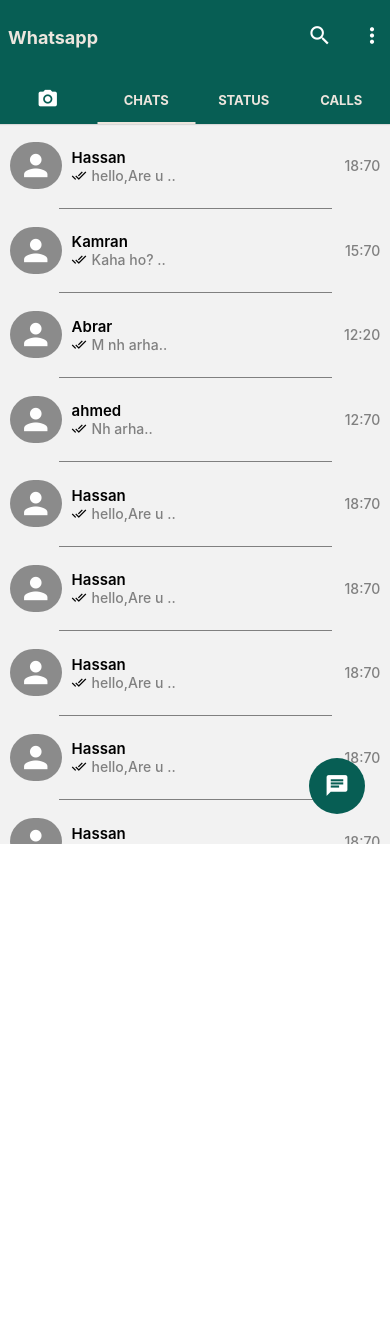
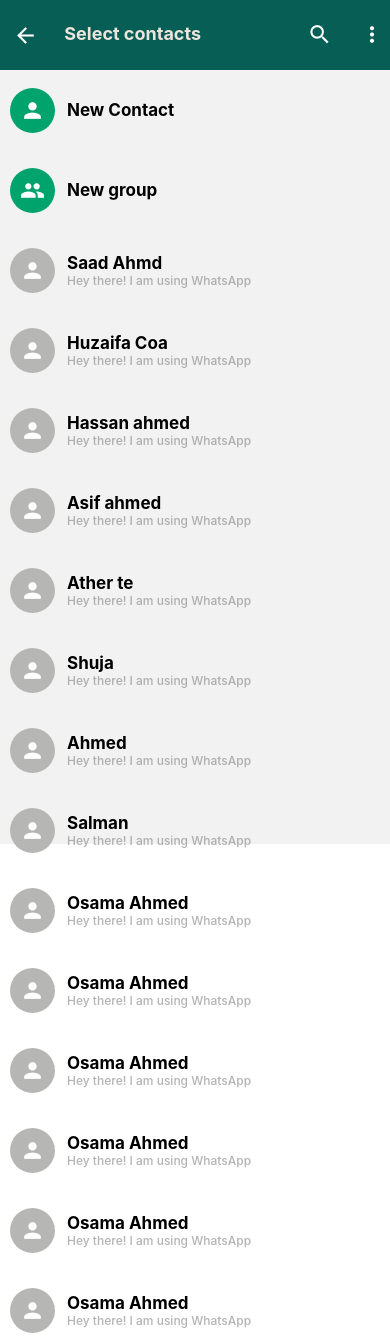
Before and after one commit to OsamaShabbir508/whatsApp-clone, a React Native app: screen /Contacts in a window 390 px wide. Shown: the top 1341 px of the page. Before the commit the page ends 844 px from the top, so only its background shows below. Built offline with nearby package versions, Linux system fonts and the light colour scheme.

Commit message:
Contact list with dummy data

```diff
--- a/src/Navigations/HomeStack.js
+++ b/src/Navigations/HomeStack.js
@@ -1,5 +1,6 @@
 import {createNativeStackNavigator} from '@react-navigation/native-stack';
 import Chatting from '../screens/Chatting';
+import Contacts from '../screens/Contacts';
 import Home from '../screens/Home';
 
 const Stack = createNativeStackNavigator();
@@ -11,6 +12,7 @@
     }}>
       <Stack.Screen  name="Home" component={Home} />
       <Stack.Screen name="Chatting" component={Chatting} />
+      <Stack.Screen name='Contacts' component={Contacts}/>
     </Stack.Navigator>
   );
 };
--- /dev/null
+++ b/src/components/Contact.jsx
@@ -0,0 +1,40 @@
+import React from 'react';
+import {View, Text, StyleSheet} from 'react-native';
+import Icon from 'react-native-vector-icons/MaterialIcons';
+import { Color } from '../theme/color';
+
+const Contact = ({iconName='person', iconBackGroundColor = Color.grayCloud,title='Test',subTitle='Hey there! I am using WhatsApp'}) => {
+  return (
+    <View style={styles.mainContainer}>
+      <View
+        style={{
+          backgroundColor: `${iconBackGroundColor}`,
+          padding: 10,
+          alignItems: 'center',
+          justifyContent: 'center',
+          borderRadius: 40,
+        }}>
+        <Icon name={iconName} size={25} color="white" />
+      </View>
+       <View style={{
+        marginLeft:12,
+        flexDirection:'column',
+        justifyContent:'center',
+       }}>
+        <Text style={{color:'black',fontSize:17,fontWeight:'700'}}>{title}</Text>
+     {subTitle &&<Text style={{color:'gray',opacity:.6,fontSize:12,fontWeight:'500'}}>{subTitle}</Text>}
+       </View>
+    </View>
+  );
+};
+export default Contact;
+const styles = StyleSheet.create({
+  mainContainer: {
+    width: '100%',
+    flexDirection: 'row',
+    paddingHorizontal: 10,
+    height: 80,
+    alignItems: 'center',
+    //backgroundColor:'red'
+  },
+});
--- a/src/components/Header.jsx
+++ b/src/components/Header.jsx
@@ -21,8 +21,7 @@
       </>
     );
   } else if (screenName === 'chat') {
-
-          const {onBack,popUpMenuItems,name}=data;
+    const {onBack, popUpMenuItems, name} = data;
     return (
       <>
         <View style={styels.chatHeaderBackAndInfoContainer}>
@@ -44,7 +43,35 @@
           <TouchableOpacity>
             <Icon name="call" size={20} color="white" />
           </TouchableOpacity>
-          <PopUpMenu popUpMenuItems={popUpMenuItems}  />
+          <PopUpMenu popUpMenuItems={popUpMenuItems} />
+        </View>
+      </>
+    );
+  } else if (screenName === 'contacts') {
+    //  const {onBack,popUpMenuItems,name}=data;
+     const {onBack}=data;
+
+    return (
+      <>
+        <View style={{
+        //  backgroundColor:'red',
+          flexDirection:'row',
+          padding:5,
+          flex:.65,
+          justifyContent:'space-between'
+        }}>
+          <TouchableOpacity activeOpacity={.8} onPress={onBack}>
+        <Icon name="arrow-back" size={25} color="white" />
+        </TouchableOpacity>
+        <Text style={[styels.title,{fontWeight:'700',fontSize:18}]}>{'Select contacts'}</Text>
+        </View>
+        <View style={styels.imageContainer}>
+          <TouchableOpacity style={styels.touchContainer} onPress={() => {}}>
+            <Icon name="search" size={25} color="white" />
+          </TouchableOpacity>
+          <View style={styels.touchContainer}>
+            <PopUpMenu />
+          </View>
         </View>
       </>
     );
@@ -66,7 +93,7 @@
   headerContainer: {
     backgroundColor: Color.green,
     padding: 8,
-    height: '9%',
+    height: 70,
     width: '100%',
     flexDirection: 'row',
     justifyContent: 'space-between',
--- a/src/screens/Chatting.jsx
+++ b/src/screens/Chatting.jsx
@@ -5,7 +5,9 @@
   TextInput,
   TouchableOpacity,
   TouchableWithoutFeedback,
+  Text,
   View,
+  Modal,
 } from 'react-native';
 import Icon from 'react-native-vector-icons/MaterialIcons';
 import Header from '../components/Header';
@@ -18,22 +20,23 @@
 const Chatting = ({navigation, route}) => {
   const {name} = route.params;
   const [contentSize, setContentSize] = useState(0);
-  const [onFocusAndBlur,setOnFocusAndBlur]=useState(false)
+  const [onFocusAndBlur, setOnFocusAndBlur] = useState(false);
+  const [showAattachment,setShowAttachment]=useState(false)
+ const handleAttachmentModal=()=>setShowAttachment(!showAattachment)
 
   const goBack = () => {
     navigation.goBack();
   };
-  const onFocusandBlur=(event)=>{
-    setTextInputdetails((prevValues)=>({...prevValues,onFocus:''}))
-
-  }
+  const onFocusandBlur = event => {
+    setTextInputdetails(prevValues => ({...prevValues, onFocus: ''}));
+  };
   const onContentSizeChanges = event => {
     120 > contentSize &&
-    contentSize < 120 &&setContentSize(event.nativeEvent.contentSize.height);
+      contentSize < 120 &&
+      setContentSize(event.nativeEvent.contentSize.height);
     event.nativeEvent.contentSize.height < 120 &&
-    setContentSize(event.nativeEvent.contentSize.height);
-
-     };
+      setContentSize(event.nativeEvent.contentSize.height);
+  };
   return (
     <View style={{flex: 1}}>
       <Header
@@ -47,14 +50,12 @@
       <View
         style={{
           flex: 1,
-          backgroundColor: 'blue',
+          //  backgroundColor: 'blue',
         }}>
-
         <View style={styles.inputTextContainer}>
-
           <View style={styles.inputPrefixIconAndTextInputContainer}>
             <TouchableOpacity style={styles.inputPrefixIcon}>
-              <Icon name="emoji-emotions" size={28} color="gray" />
+              <Icon name="emoji-emotions" size={28} color={Color.grayCloud} />
             </TouchableOpacity>
             <TextInput
               numberOfLines={3}
@@ -62,19 +63,21 @@
               multiline={true}
               placeholder="Message"
               placeholderTextColor={'black'}
-              onFocus={(e)=>{console.log('focused');}}
-              on={()=>console.log('unfocused')}
+              onFocus={e => {
+                console.log('focused');
+              }}
+              on={() => console.log('unfocused')}
               // onBlur={()=>{console.log('blured');}}
               style={[
                 styles.textInputStyle,
-                {height: Math.max(55,contentSize)},
+                {height: Math.max(55, contentSize)},
               ]}
             />
-            <TouchableOpacity activeOpacity={0.8} style={styles.suffixIcon}>
-              <Icon name="attach-file" size={25} color="gray" />
+            <TouchableOpacity onPress={handleAttachmentModal} activeOpacity={0.8} style={styles.suffixIcon}>
+              <Icon name="attach-file" size={25} color={Color.grayCloud} />
             </TouchableOpacity>
             <TouchableOpacity activeOpacity={0.8} style={styles.suffixIcon}>
-              <Icon name="camera-alt" size={25} color="gray" />
+              <Icon name="camera-alt" size={25} color={Color.grayCloud} />
             </TouchableOpacity>
           </View>
           <TouchableOpacity activeOpacity={0.8} style={styles.micContainer}>
@@ -82,9 +85,70 @@
           </TouchableOpacity>
         </View>
       </View>
+      <SelectAttachment onPress={handleAttachmentModal} showAattachment={showAattachment}/>
     </View>
   );
 };
+const SelectAttachment = ({onPress,showAattachment}) => {
+
+  return (
+    <Modal transparent={true} visible={showAattachment}>
+      <TouchableOpacity activeOpacity={.8} onPress={onPress} style={{height: '100%', width: '100%'}}>
+        <TouchableOpacity
+          activeOpacity={.9}
+          style={{
+            position: 'absolute',
+            bottom: '9%',
+            width: '95%',
+            borderRadius:20,
+            backgroundColor:'white',
+            height: '35%',
+            alignSelf:'center',
+            flexDirection:'row',
+            justifyContent:'space-around',
+            flexWrap:'wrap',
+
+            padding:20
+          }}>
+            <AttachmentOptions backgroundColor={'#6A0DAD'} iconName={'file-copy'} title='Document'/>
+            <AttachmentOptions backgroundColor={'#F67280'} iconName={'camera-alt'} title='Document'/>
+            <AttachmentOptions backgroundColor={'purple'} iconName={'image'} title='Document'/>
+            <AttachmentOptions backgroundColor={'orange'} iconName={'headset'} title='Document'/>
+            <AttachmentOptions backgroundColor={'#00A36C'} iconName={'location-pin'} title='Document'/>
+            <AttachmentOptions backgroundColor={'#1589FF'} iconName={'person'} title='Document'/>
+          </TouchableOpacity>
+      </TouchableOpacity>
+    </Modal>
+  );
+};
+const AttachmentOptions=({backgroundColor,iconName,title})=>{
+  return(
+    <View style={{
+      justifyContent:'center',
+      margin:'5%',
+      //alignItems:'center'
+    }}>
+    <TouchableOpacity activeOpacity={.7} style={{
+      padding:12,
+      backgroundColor:`${backgroundColor}`,
+      justifyContent:'center',
+      width:50,
+      borderRadius:60,
+
+      alignItems:'center'
+    }}>
+      <Icon
+      name={`${iconName}`}
+      size={25}
+      color='white'
+      />
+
+
+    </TouchableOpacity>
+    <Text style={{color:'gray',marginTop:2,fontSize:13}}>{title}</Text>
+    </View>
+  )
+}
 const styles = StyleSheet.create({
   inputTextContainer: {
     position: 'absolute',
@@ -133,7 +197,7 @@
   micContainer: {
     backgroundColor: Color.green,
     borderRadius: 40,
-    padding: 6,
+    padding: 9,
     marginBottom: 5,
     // height:30,
     // width:30,
--- /dev/null
+++ b/src/screens/Contacts.jsx
@@ -0,0 +1,103 @@
+import React from 'react';
+import {View, Text, FlatList} from 'react-native';
+import Contact from '../components/Contact';
+import Header from '../components/Header';
+
+const Contacts = ({navigation}) => {
+  return (
+    <View >
+      <Header screenName="contacts" data={{onBack: () => {navigation.goBack()}}} />
+       <FlatList
+          data={contact_List}
+          renderItem={({item, index}) => <Contact{...item} />}
+        />
+    </View>
+  );
+};
+export default Contacts;
+const contact_List = [
+  {
+    iconBackGroundColor: '#00A36C',
+    title: 'New Contact',
+    subTitle: '',
+  },
+  {
+    iconName: 'group',
+    iconBackGroundColor: '#00A36C',
+    title: 'New group',
+    subTitle: '',
+  },
+
+  {
+    title: 'Saad Ahmd',
+  },
+  {
+    title: 'Huzaifa Coa',
+  },
+  {
+    title: 'Hassan ahmed',
+  },
+  {
+    title: 'Asif ahmed',
+  },
+  {
+    title: 'Ather te',
+  },
+  {
+    title: 'Shuja',
+  },
+  {
+    title: 'Ahmed',
+  },
+  {
+    title: 'Salman',
+  },
+  {
+    title: 'Osama Ahmed',
+  },
+  {
+    title: 'Osama Ahmed',
+  },
+  {
+    title: 'Osama Ahmed',
+  },
+  {
+    title: 'Osama Ahmed',
+  },
+  {
+    title: 'Osama Ahmed',
+  },
+  {
+    title: 'Osama Ahmed',
+  },
+  {
+    title: 'Osama Ahmed',
+  },
+  {
+    title: 'Osama Ahmed',
+  },
+  {
+    title: 'Osama Ahmed',
+  },
+  {
+    title: 'Osama Ahmed',
+  },
+  {
+    title: 'Osama Ahmed',
+  },
+  {
+    title: 'Osama Ahmed',
+  },
+  {
+    title: 'Osama Ahmed',
+  },
+  {
+    title: 'Osama Ahmed',
+  },
+  {
+    title: 'Osama Ahmed',
+  },
+  {
+    title: 'Osama Ahmed',
+  },
+];
--- a/src/screens/Home.jsx
+++ b/src/screens/Home.jsx
@@ -13,10 +13,21 @@
   Chats: 'chat',
   Status: 'photo-camera',
   Calls: 'add-call',
+
 };
-const Home = () => {
+const Home = ({navigation}) => {
+
   console.log('Home screen rendered');
   const [activeTab, setActiveTab] = useState('Chats');
+  const handleFLoatingButtonPress=({activeScreen})=>{
+    console.log(activeScreen);
+    if (activeScreen==='Chats') {
+      navigation.navigate('Contacts')
+    }
+    else if(activeScreen==='photo-camera') {
+
+    }
+  }
  return (
     <View style={{flex: 1}}>
       <Header screenName='home' data={{
@@ -57,7 +68,7 @@
             component={Call}
           />
         </Tab.Navigator>
-        <TouchableOpacity  activeOpacity={.6} style={styles.floatingContainer}>
+        <TouchableOpacity onPress={()=>handleFLoatingButtonPress({activeScreen:activeTab})} activeOpacity={.6} style={styles.floatingContainer}>
 
           <Icon
             name={activeFloatingIcon[activeTab]}
--- a/src/theme/color.js
+++ b/src/theme/color.js
@@ -4,5 +4,6 @@
 //green:'#128C7E',
 green:'#075E54',
 white:'#ECE5DD',
+grayCloud:'#B6B6B4'
 
 }
```
